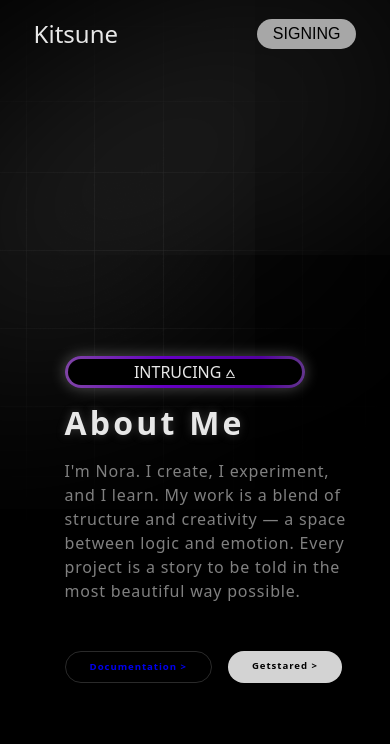
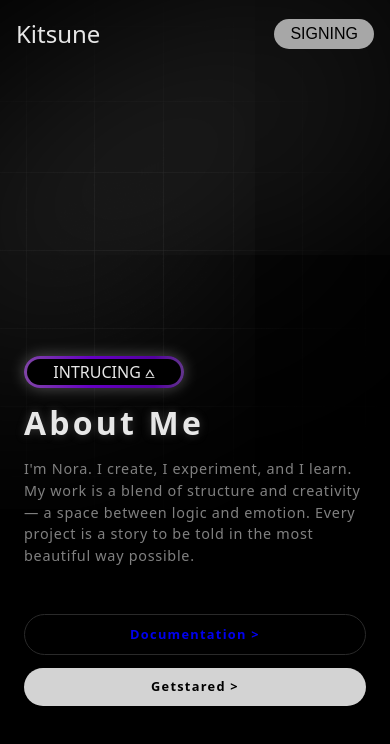
Before and after one commit to nora-soleimani/3D-website-, a plain HTML site: page Index.html in a window 390 px wide. Drawn offline with nearby package versions, Linux system fonts and the light colour scheme; some packages are replaced by stand-ins of ours; a script that the page names is missing.

Commit message:
add responsive

```diff
--- a/Index.html
+++ b/Index.html
@@ -6,6 +6,7 @@
     <meta name="viewport" content="width=device-width, initial-scale=1.0">
     <title>Document</title>
     <link rel="stylesheet" href="./assets/style/style.css">
+    <link rel="stylesheet" href="./assets/style/responsive.css">
     <link rel="stylesheet" href="https://unpkg.com/aos@next/dist/aos.css" />
 </head>
 <body>
--- /dev/null
+++ b/assets/style/responsive.css
@@ -0,0 +1,130 @@
+/* TABLET RESPONSIVE - 1300px (For larger tablets and smaller desktops) */
+@media (max-width: 1300px){
+    header{
+        padding: 1rem 2rem; /* کاهش پدینگ */
+    }
+
+    .content{
+        margin-top: 50%; /* کاهش مارجین از بالا */
+        margin-left: 5%;
+        max-width: 50rem;
+    }
+
+    .robot-3d{
+        scale: 0.65; /* کمی بزرگتر از قبل */
+        top: -10%;
+        right: 0;
+    }
+}
+
+/* MOBILE RESPONSIVE - 768px (For most tablets in portrait and large phones) */
+@media (max-width: 768px){
+    .container {
+        padding: 0 1rem; /* کاهش پدینگ کانتینر */
+    }
+
+    header{
+        padding: 1rem 0;
+    }
+
+    nav{
+        display: none; /* پنهان کردن منوی ناوبری */
+    }
+
+    header h1{
+        font-size: 2rem;
+    }
+
+    .btn-signing{
+        padding: 0.6rem 1.5rem;
+    }
+
+    /* تنظیم مجدد محل محتوا برای قرار گرفتن زیر ربات */
+    main {
+        min-height: auto; /* برای ارتفاع پویا */
+    }
+    .content{
+        margin-top: 28rem; /* ایجاد فضا در زیر ربات */
+        margin-left: 0;
+        max-width: 100%;
+        padding: 0 1rem;
+    }
+
+    /* ربات 3D در بالا وسط */
+    .robot-3d{
+        scale: 0.8;
+        top: -10%;
+        right: 0;
+        left: 0; /* برای قرار گرفتن در مرکز افقی */
+        margin: 0 auto;
+    }
+
+    .tag-box{
+        width: 15rem;
+    }
+
+    .content h1{
+        font-size: 3rem;
+    }
+
+    .description{
+        font-size: 1.1rem;
+        max-width: 100%;
+    }
+
+    /* دکمه‌ها زیر هم */
+    .buttons {
+        flex-direction: column;
+        gap: 0.8rem;
+    }
+
+    .btn-get-started, .btn-signing-main {
+        width: 100%; /* دکمه‌ها تمام عرض را بگیرند */
+        text-align: center;
+        font-size: 1rem;
+        padding: 0.8rem 1.2rem;
+    }
+}
+
+
+/* SMALL MOBILE RESPONSIVE - 480px (For smaller phones) */
+@media (max-width: 480px) {
+
+    header h1{
+        font-size: 1.5rem;
+    }
+
+    .btn-signing{
+        padding: 0.4rem 1rem;
+    }
+
+    /* ربات 3D کوچکتر */
+    .robot-3d{
+        scale: 0.7;
+        top: -10%;
+    }
+
+    .content{
+        margin-top: 18rem; /* کاهش مارجین بالا به دلیل کوچکتر شدن ربات */
+        padding: 0 0.5rem;
+    }
+
+    .tag-box{
+        width: 10rem;
+        height: 2rem;
+    }
+
+    .content h1{
+        font-size: 2rem;
+        margin: 1rem 0;
+    }
+
+    .description{
+        font-size: 0.9rem;
+    }
+
+    .btn-get-started, .btn-signing-main{
+        font-size: 0.8rem;
+        padding: 0.6rem 1rem;
+    }
+}
```
Also changed, not shown: assets/style/style.css (line endings or trailing spaces).
